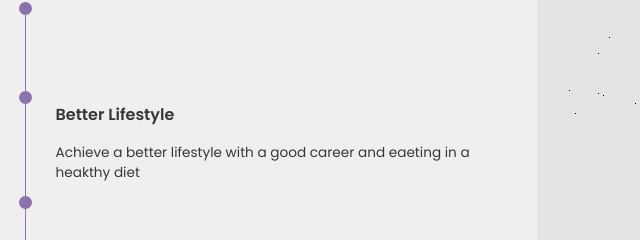
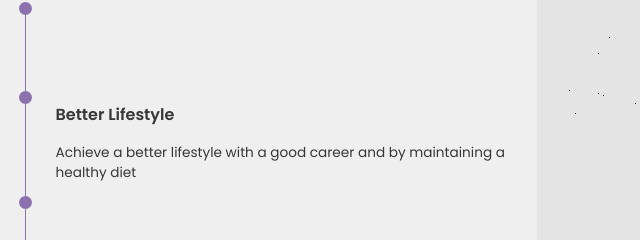
Before and after one commit to vaseemcholakkan123/My-Portfolio, a plain HTML site: page index.html in a window 1280 px wide. Shown: the part 2334-2574 px from the top of the page, 615-1255 px from the left. Drawn offline with nearby package versions, Linux system fonts and the light colour scheme; a script that the page names is missing.

Commit message:
Update index.html

```diff
--- a/index.html
+++ b/index.html
@@ -421,7 +421,7 @@
                                 <div class="left">
                                     <h3 class="qualification__title">Better Lifestyle</h3>
                                     <span class="qualification__subtitle">Achieve a better lifestyle with a good career
-                                        and eaeting in a heakthy diet</span>
+                                        and by maintaining a healthy diet</span>
                                 </div>
 
 
```
